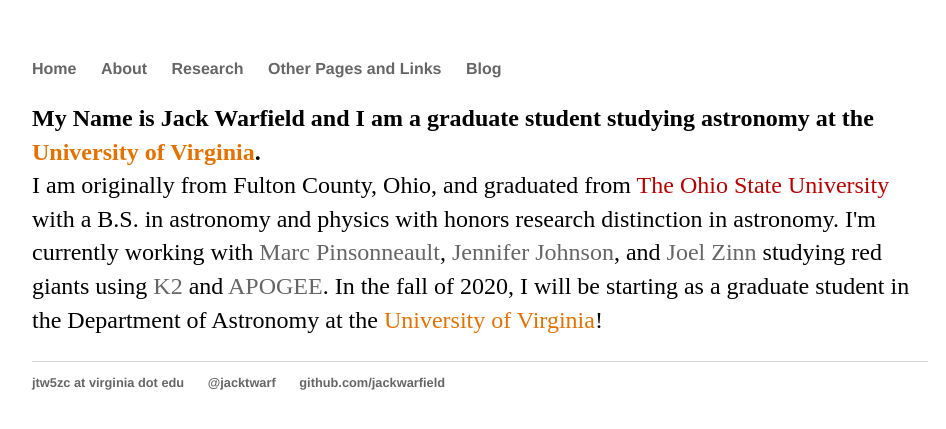
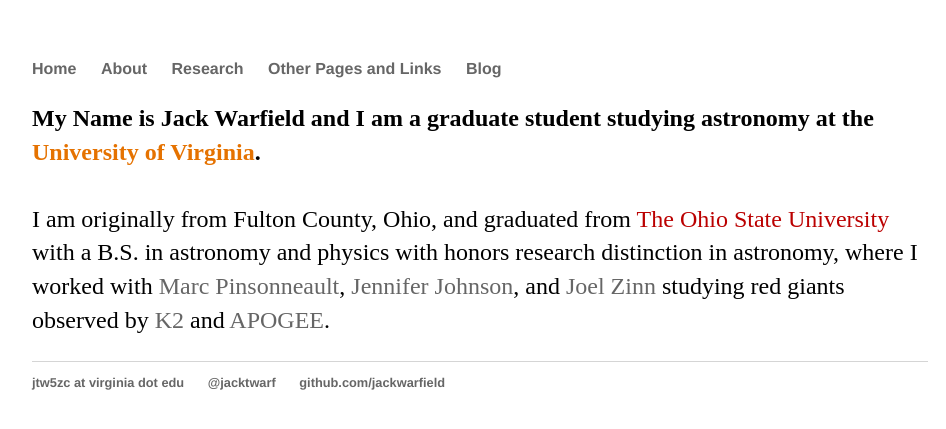
Before and after one commit to jackwarfield/jackwarfield.github.io, a Jekyll site: the page built from about/index.html, in a window 1280 px wide. Shown: the top 429 px of the page, without its empty margins (160-1106 px from the left). Built offline with Jekyll 4.4.1, drawn with Linux system fonts in a browser that asks for light colours.

Commit message:
Update index.html

```diff
--- a/about/index.html
+++ b/about/index.html
@@ -6,17 +6,15 @@
 	<p>
 		<b>My Name is Jack Warfield and I am a graduate student studying astronomy at the <font color='#E57200'>University of Virginia</font>.</b>
 
-		<br>
+		<br><br>
 
 		I am originally from Fulton County, Ohio, and graduated from
 		<font color='#bb0000'>The Ohio State University</font>
-		with a B.S. in astronomy and physics with honors research distinction in astronomy.
-		I'm currently working with <a href='http://www.astronomy.ohio-state.edu/~pinsono/'>Marc Pinsonneault</a>,
+		with a B.S. in astronomy and physics with honors research distinction in astronomy,
+		where I worked with <a href='http://www.astronomy.ohio-state.edu/~pinsono/'>Marc Pinsonneault</a>,
 		<a href='http://www.astronomy.ohio-state.edu/~jaj/'>Jennifer Johnson</a>, and
 		<a href='http://joelczinn.com/'>Joel Zinn</a> studying red
-		giants using <a href='https://keplerscience.arc.nasa.gov'>K2</a> and
+		giants observed by <a href='https://keplerscience.arc.nasa.gov'>K2</a> and
 		<a href='https://www.sdss.org/surveys/apogee-2/'>APOGEE</a>.
-		In the fall of 2020, I will be starting as a graduate student in the Department of Astronomy
-		at the <font color='#E57200'>University of Virginia</font>!
 	</p>
 </div><!-- /.blurb -->
```
